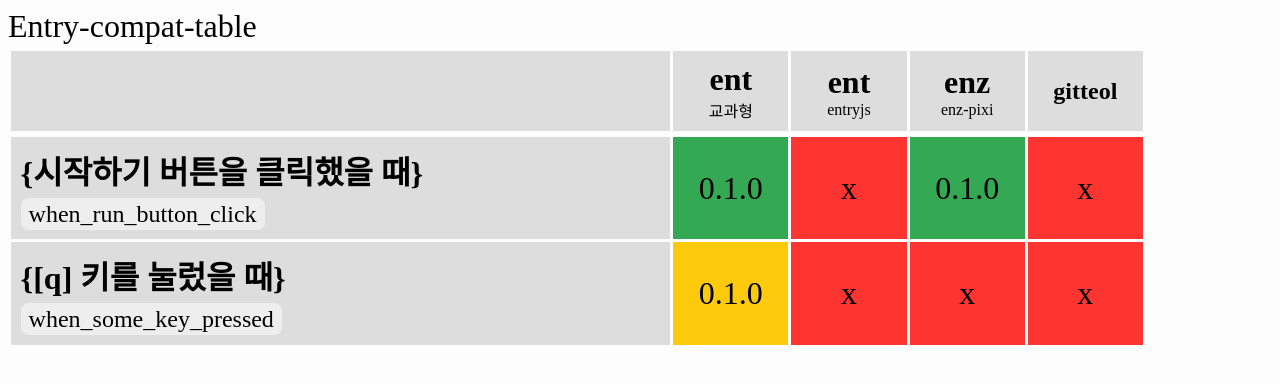
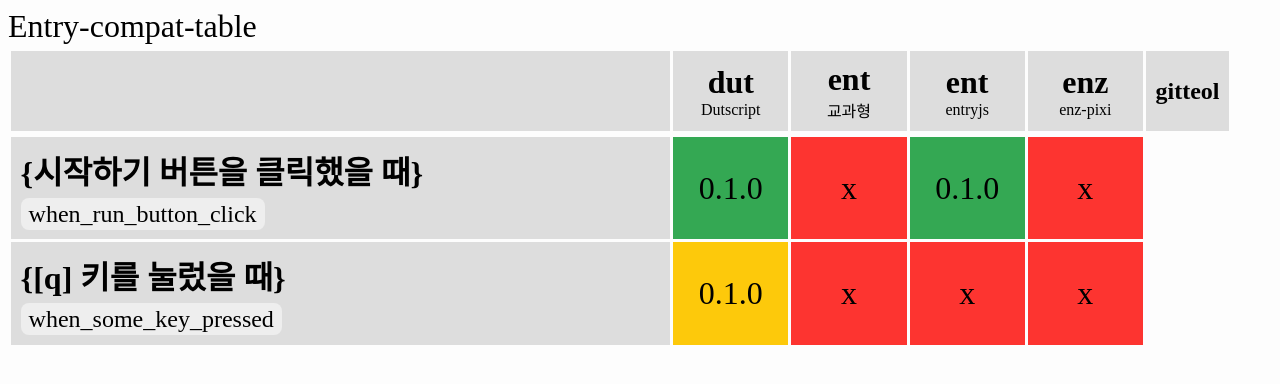
Before and after one commit to gnlow/Entry-compat-table, a plain HTML site: page index.html in a window 1280 px wide. Drawn offline with Linux system fonts and the light colour scheme; a web font is replaced by a local one.

Commit message:
add Dutscript

```diff
--- a/index.html
+++ b/index.html
@@ -139,6 +139,12 @@
                 <th scope="col"></th>
                 <th scope="col">
                     <div>
+                        dut
+                        <span>Dutscript</span>
+                    </div>
+                </th>
+                <th scope="col">
+                    <div>
                         ent
                         <span>교과형</span>
                     </div>
```
Also changed, not shown: 1 other file.
